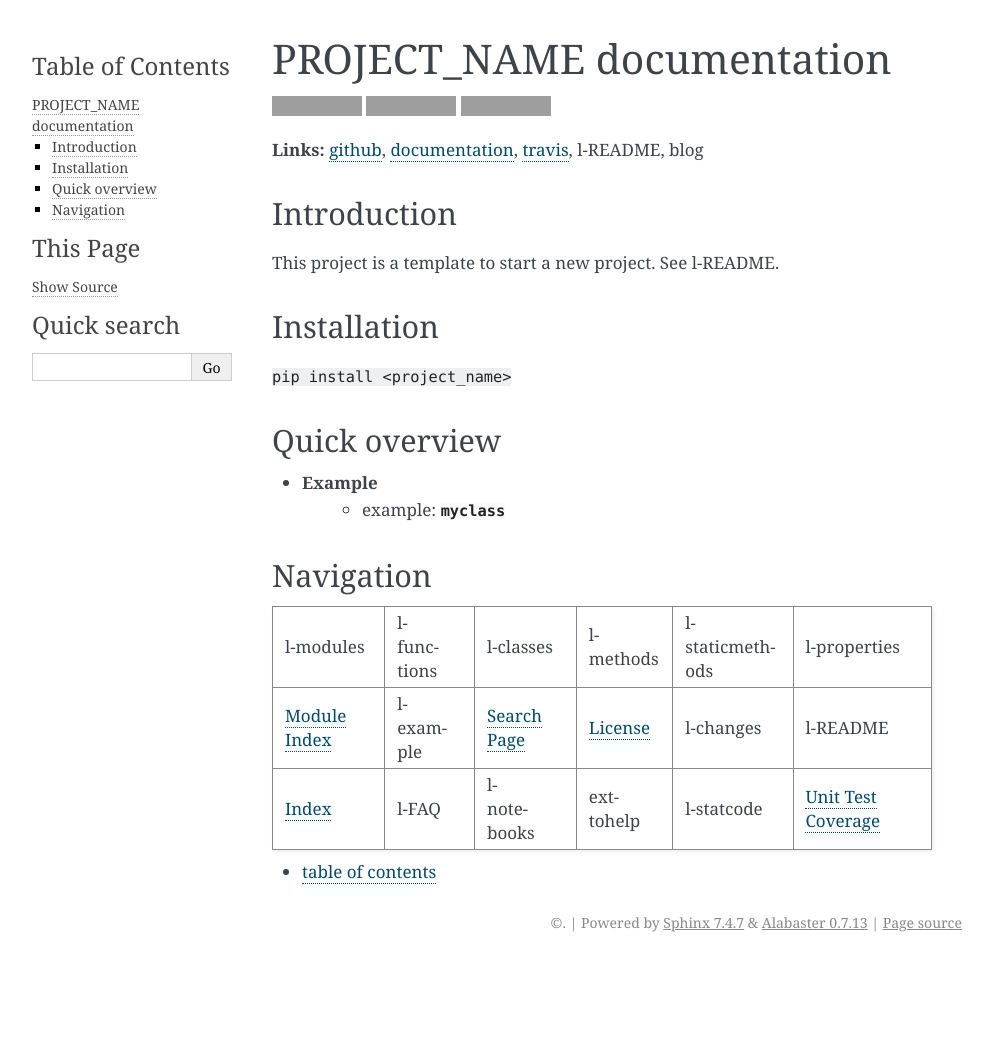
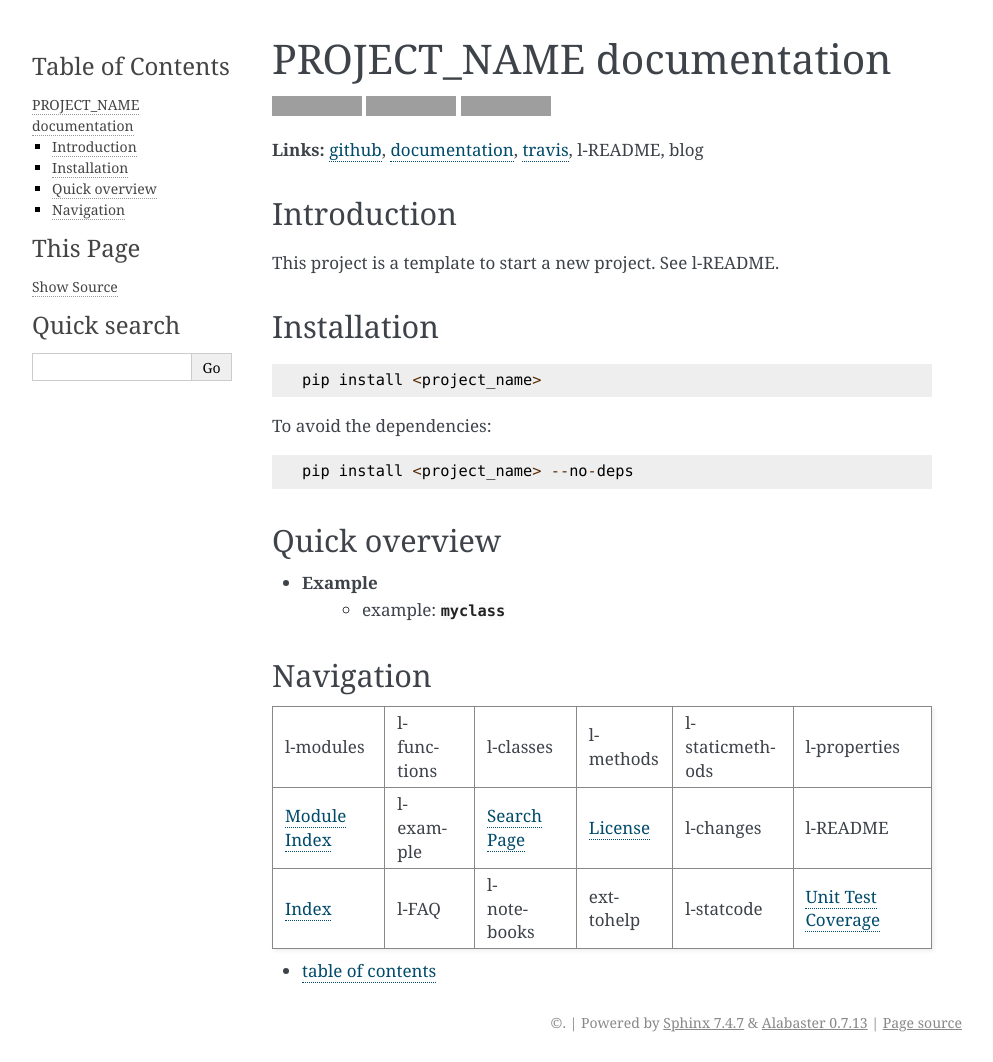
Before and after one commit to sdpython/python3_module_template, a Sphinx documentation site: the page built from _doc/sphinxdoc/source/index.rst, in a window 1280 px wide. Shown: the whole page, without its empty margins (148-1141 px from the left). Built offline with Sphinx 7.4.7, drawn with Linux system fonts in a browser that asks for light colours; pages that are not in the unit, such as notebooks, are missing from menus; before the commit the page ends 962 px from its top, so only the background shows below that; grey boxes are pictures that could not be loaded.

Commit message:
documentation

```diff
--- a/_doc/sphinxdoc/source/index.rst
+++ b/_doc/sphinxdoc/source/index.rst
@@ -34,7 +34,13 @@ This project is a template to start a new project. See :ref:`l-README`.
 Installation
 ------------
 
-``pip install <project_name>``
+::
+
+    pip install <project_name>
+
+To avoid the dependencies::
+
+    pip install <project_name> --no-deps
 
 
 Quick overview
```
